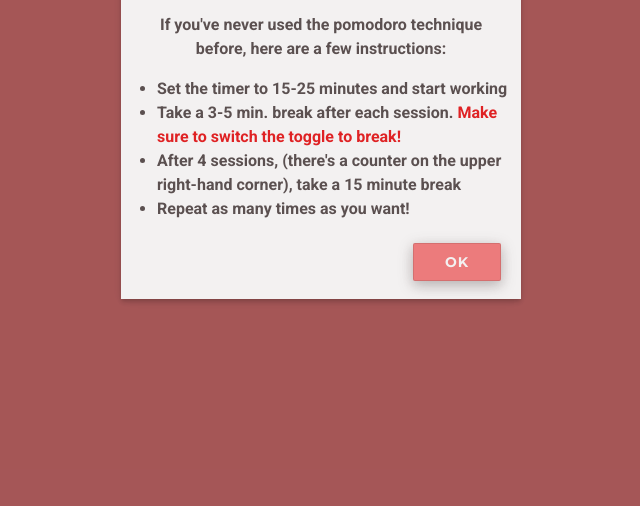
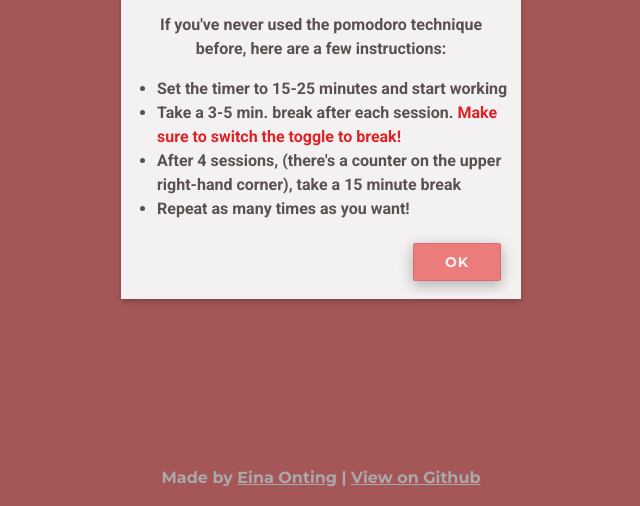
Before and after one commit to eina/fcc-pomodoro, a website: page src/index.html in a window 1280 px wide. Shown: the part 294-800 px from the top of the page, without its empty margins (319-959 px from the left). Drawn offline with nearby package versions, Linux system fonts and the light colour scheme; files that its build step writes are made by us from their sources; files whose address does not match are found by name.

Commit message:
added footer

```diff
--- a/src/index.html
+++ b/src/index.html
@@ -34,6 +34,10 @@
       <input type="text" id="time" autofocus>
       <br />
       <div id="buttons"></div>
+    </div><!--end inner-->
+
+    <div class="footer">
+      <p>Made by <a href="https://eina.ca" title="View Eina's portfolio">Eina Onting</a> | <a href="https://github.com/thelittleblacksmith/fcc-pomodoro" title="View this project on GitHub">View on Github</a></p>
     </div>
   </div>
 
--- a/src/styles/style.scss
+++ b/src/styles/style.scss
@@ -32,11 +32,21 @@ $black: #5B5050;
 body {
   font-family: 'Montserrat', sans-serif;
   color: $white;
+  position: relative;
 }
 
 em {
   color: darken($red, 20%);
   font-style: normal;
+}
+
+a {
+  color: $white;
+
+  &:hover,
+  &:focus {
+    color: rgba($white, 0.8);
+  }
 }
 
 .title {
@@ -67,6 +77,19 @@ em {
 
   @media (min-width: 64em) and (min-height: 45px){ //1024px, 720px
     margin-bottom: 10vh;
+  }
+}
+
+.footer {
+  position: relative;
+  margin-top: 5em;
+  text-align: center;
+
+  @media (min-height: 568px){
+    position: absolute;
+    width: 100%;
+    left: 0;
+    bottom: 0;
   }
 }
 
```
Also changed, not shown: gulpfile.js (+4 -4 lines), dist/index.html, dist/styles/style.css, dist/styles/style.min.css.
